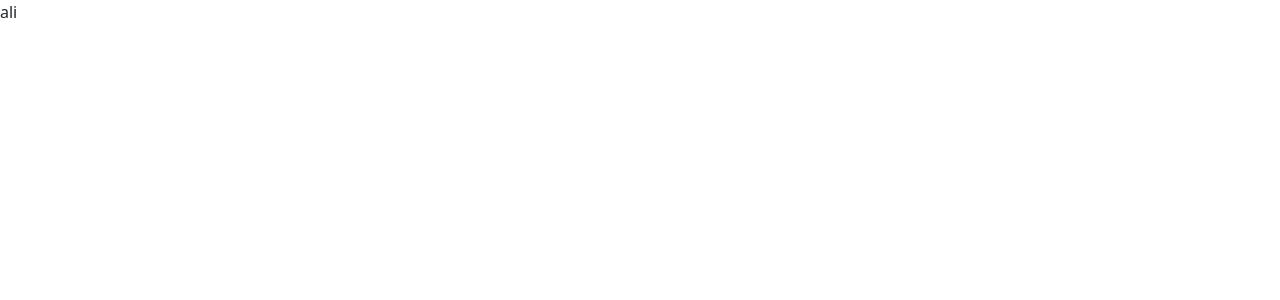
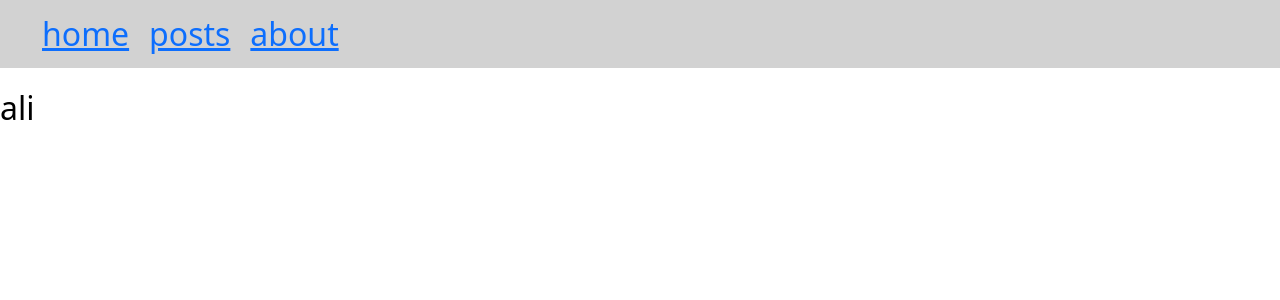
Before and after one commit to hossein-ansari/practice, a React (Create React App) app: page /post/1 in a window 1280 px wide. Shown: the top 300 px of the page. Built offline with nearby package versions, Linux system fonts and the light colour scheme.

Commit message:
practice spa

```diff
--- a/src/App.js
+++ b/src/App.js
@@ -2,18 +2,19 @@ import React, { useState } from "react";
 import { Link, Routes, Route } from "react-router-dom";
 import Datas from "./Datas";
 import Mainposts from "./Mainposts";
-import NotFound from './NotFound.js'
-import Posts from './Posts'
+import NotFound from "./NotFound.js";
+import Home from "./Home.js";
+
+import Posts from "./Posts";
 export default function App() {
   const [post, usePost] = useState(Datas);
   return (
     <>
-
+      <Home />
       <Routes>
-      <Route path="/" />
+        <Route path="/" />
         <Route path="/posts" element={<Posts />} />
-        <Route path="/post/:ID" element={<Mainposts />} />
-        <Route path="*" element={<NotFound />} />
+        <Route path="/post/:id" element={<Mainposts />} />
       </Routes>
     </>
   );
--- /dev/null
+++ b/src/Home.js
@@ -0,0 +1,14 @@
+import React from 'react'
+import "./home.css";
+import { Link } from 'react-router-dom'
+export default function Home() {
+  return (
+    <div>
+        <ul>
+            <li><Link to={'/'}>home</Link></li>
+            <li><Link to={'/posts'}>posts</Link></li>
+            <li><Link to={'./'}>about</Link></li>
+        </ul>
+    </div>
+  )
+}
--- a/src/MainPosts.js
+++ b/src/MainPosts.js
@@ -1,21 +1,18 @@
-import React,{useState} from "react";
-import { useParams,Navigate } from "react-router-dom";
+import React, { useState } from "react";
+import "./mainpost.css";
+import { useParams, Navigate } from "react-router-dom";
 import Datas from "./Datas";
 
 export default function MainPosts() {
   const params = useParams();
+  console.log(params.id);
   const [post, usePost] = useState(Datas);
-  const hasPost = post.some(post => post.id == params.ID)
-  console.log('lol');
+  const hasPost = post.some((post) => post.id == params.id);
+  const found = post.find(obj => obj.id == params.id)
+  console.log(found);
   return (
     <div>
-      {!hasPost ? (
-      <> <Navigate to='/posts' /> </>
-      ): (
-      <> {post.find(post => post.id == params.ID).name}
-      </>)
-      }
-
+      {found.name}
     </div>
   );
 }
--- a/src/Posts.js
+++ b/src/Posts.js
@@ -1,9 +1,19 @@
-import React,{useState} from 'react'
+import React, { useState } from "react";
 import Datas from "./Datas";
-import { Link } from 'react-router-dom';
+import { Link } from "react-router-dom";
 export default function Posts() {
   const [post, usePost] = useState(Datas);
   return (
-    <div>{post.map(post =>(<Link to={`/post/${post.id}`}>  post {post.name}  </Link>))}</div>
-  )
+    <div>
+      {post.map((post) => (
+        <Link to={`/post/${post.id}`}>
+          {" "}
+          <div>
+            <h2>{post.id}</h2>
+            <p>{post.name}</p>
+          </div>
+        </Link>
+      ))}
+    </div>
+  );
 }
--- /dev/null
+++ b/src/home.css
@@ -0,0 +1,11 @@
+ul li{
+    color: wheat;
+    list-style: none;
+    margin: 10px;
+    text-decoration: none;
+}
+ul{
+    background-color: #d2d2d2;
+    display: flex ;
+    flex-direction: row;
+}
--- /dev/null
+++ b/src/mainpost.css
@@ -0,0 +1,5 @@
+div{
+    color: rgb(0, 0, 0);
+    font-size: 2rem;
+
+}
```
